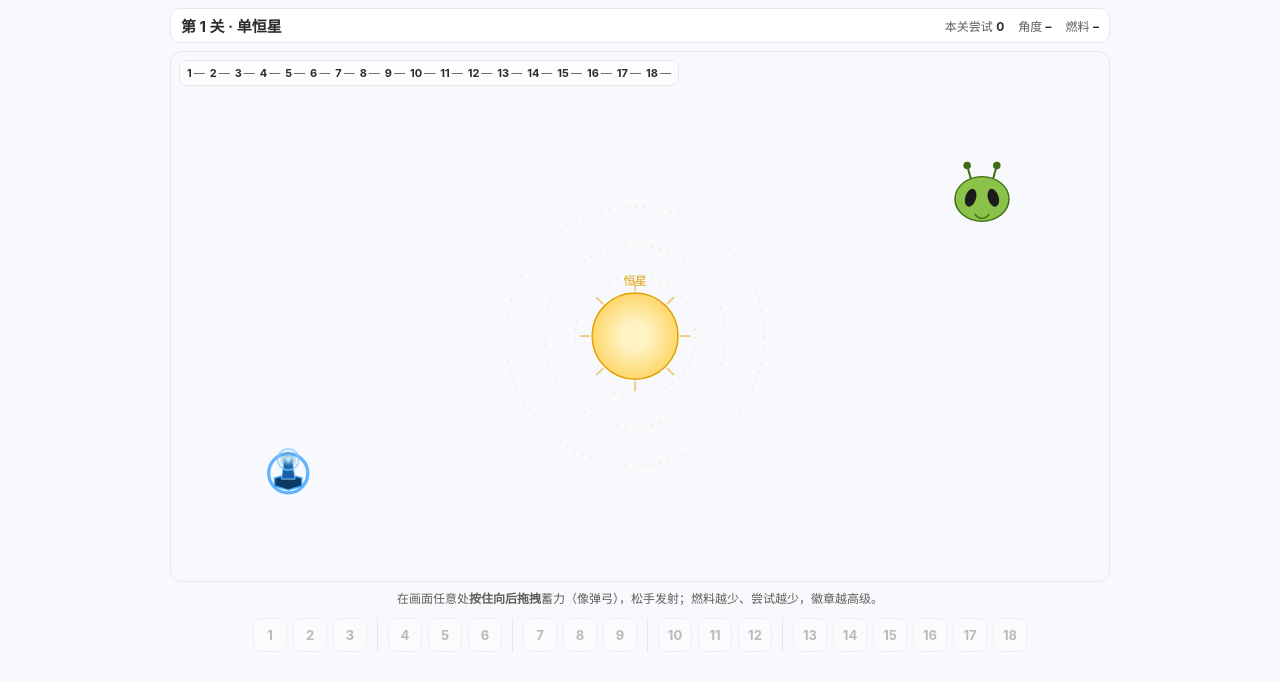
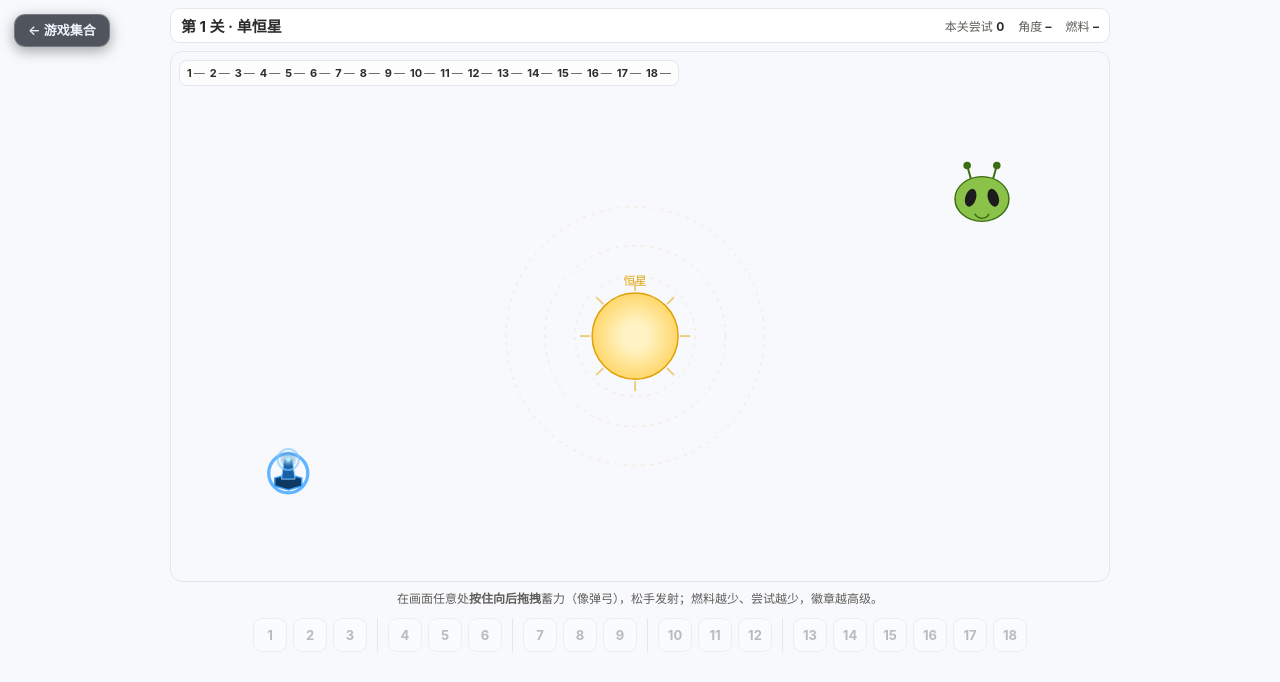
Before and after one commit to highwindmx/HTML-Games, a plain HTML site: page gravity/index.html in a window 1280 px wide. Drawn offline with Linux system fonts and the light colour scheme; animation ran at ten frames a second.

Commit message:
Add 'back to index' button on every game page

```diff
--- a/gravity/index.html
+++ b/gravity/index.html
@@ -727,5 +727,13 @@ fitCanvas();
 window.addEventListener("resize", fitCanvas);
 requestAnimationFrame(loop);
 </script>
+<a href="../index.html" class="b2home" title="返回游戏集合">← 游戏集合</a>
+<style>
+.b2home{position:fixed;top:14px;left:14px;z-index:2147483647;display:inline-flex;align-items:center;gap:4px;
+  font:600 13px/1 -apple-system,"PingFang SC","Microsoft YaHei",sans-serif;color:#eef2fb;
+  text-decoration:none;background:rgba(15,20,32,.72);border:1px solid rgba(255,255,255,.22);
+  padding:9px 13px;border-radius:11px;backdrop-filter:blur(4px);box-shadow:0 4px 14px rgba(0,0,0,.35);}
+.b2home:hover{background:rgba(78,161,255,.92);border-color:rgba(78,161,255,.92);}
+</style>
 </body>
 </html>
```
Also changed, not shown: hunt/docs/index.html (+9 -1 lines), hunt/web/index.html (+8 -0 lines), warship/25D/index.html (+8 -0 lines), warship/3D/index.html (+8 -0 lines), warship/archive/index.html (+8 -0 lines).
